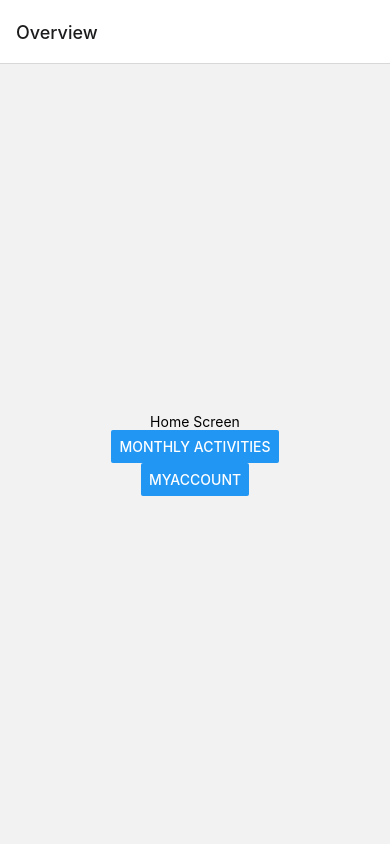
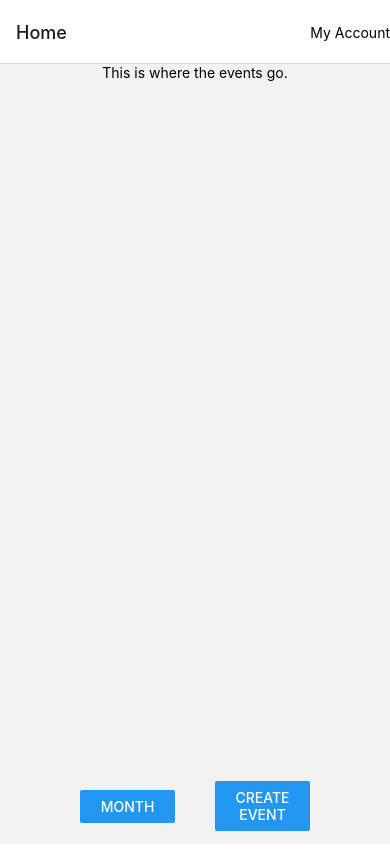
Before and after one commit to samuelth47/CalTrip-Client, a React Native app: screen /Home in a window 390 px wide. Built offline with nearby package versions, Linux system fonts and the light colour scheme.

Commit message:
recreated main page and create event

```diff
--- a/App.js
+++ b/App.js
@@ -5,8 +5,10 @@ import { createNativeStackNavigator } from '@react-navigation/native-stack';
 import { globalStyles } from './styles/global';
 import HomeScreen from "./screens/home";
 import MonthsScreen from "./screens/months";
-import account_page from "./screens/account";
 import Jan_month from "./screens/january";
+import Header from "./shared/header";
+import Account from './screens/account';
+import CreateEvent from './screens/create';
 
 function ski_trip({ navigation }) {
   return (
@@ -32,7 +34,7 @@ function Ride() {
 
 function Feb_month({ route, navigation }) {
   return (
-    <View style={{ flex: 1, alignItems: 'moz-left', justifyContent: 'moz-left' }}>
+    <View style={globalStyles.default}>
       <Text>February Activities</Text>
       <Button title="Go to Home" onPress={() => navigation.navigate('Home')} />
       <Button title="Go back" onPress={() => navigation.goBack()} />
@@ -42,7 +44,7 @@ function Feb_month({ route, navigation }) {
 
 function Mar_month({ route, navigation }) {
   return (
-    <View style={{ flex: 1, alignItems: 'moz-left', justifyContent: 'moz-left' }}>
+    <View style={globalStyles.default}>
       <Text>March Activities</Text>
       <Button title="Go to Home" onPress={() => navigation.navigate('Home')} />
       <Button title="Go back" onPress={() => navigation.goBack()} />
@@ -52,7 +54,7 @@ function Mar_month({ route, navigation }) {
 
 function Apr_month({ route, navigation }) {
   return (
-    <View style={{ flex: 1, alignItems: 'moz-left', justifyContent: 'moz-left' }}>
+    <View style={globalStyles.default}>
       <Text>April Activities</Text>
       <Button title="Go to Home" onPress={() => navigation.navigate('Home')} />
       <Button title="Go back" onPress={() => navigation.goBack()} />
@@ -62,7 +64,7 @@ function Apr_month({ route, navigation }) {
 
 function May_month({ route, navigation }) {
   return (
-    <View style={{ flex: 1, alignItems: 'moz-left', justifyContent: 'moz-left' }}>
+    <View style={globalStyles.default}>
       <Text>May Activities</Text>
       <Button title="Go to Home" onPress={() => navigation.navigate('Home')} />
       <Button title="Go back" onPress={() => navigation.goBack()} />
@@ -72,7 +74,7 @@ function May_month({ route, navigation }) {
 
 function Jun_month({ route, navigation }) {
   return (
-    <View style={{ flex: 1, alignItems: 'moz-left', justifyContent: 'moz-left' }}>
+    <View style={globalStyles.default}>
       <Text>June Activities</Text>
       <Button title="Go to Home" onPress={() => navigation.navigate('Home')} />
       <Button title="Go back" onPress={() => navigation.goBack()} />
@@ -82,7 +84,7 @@ function Jun_month({ route, navigation }) {
 
 function Jul_month({ route, navigation }) {
   return (
-    <View style={{ flex: 1, alignItems: 'moz-left', justifyContent: 'moz-left' }}>
+    <View style={globalStyles.default}>
       <Text>July Activities</Text>
       <Button title="Go to Home" onPress={() => navigation.navigate('Home')} />
       <Button title="Go back" onPress={() => navigation.goBack()} />
@@ -92,7 +94,7 @@ function Jul_month({ route, navigation }) {
 
 function Aug_month({ route, navigation }) {
   return (
-    <View style={{ flex: 1, alignItems: 'moz-left', justifyContent: 'moz-left' }}>
+    <View style={globalStyles.default}>
       <Text>August Activities</Text>
       <Button title="Go to Home" onPress={() => navigation.navigate('Home')} />
       <Button title="Go back" onPress={() => navigation.goBack()} />
@@ -102,7 +104,7 @@ function Aug_month({ route, navigation }) {
 
 function Sep_month({ route, navigation }) {
   return (
-    <View style={{ flex: 1, alignItems: 'moz-left', justifyContent: 'moz-left' }}>
+    <View style={globalStyles.default}>
       <Text>September Activities</Text>
       <Button title="Go to Home" onPress={() => navigation.navigate('Home')} />
       <Button title="Go back" onPress={() => navigation.goBack()} />
@@ -112,7 +114,7 @@ function Sep_month({ route, navigation }) {
 
 function Oct_month({ route, navigation }) {
   return (
-    <View style={{ flex: 1, alignItems: 'moz-left', justifyContent: 'moz-left' }}>
+    <View style={globalStyles.default}>
       <Text>October Activities</Text>
       <Button title="Go to Home" onPress={() => navigation.navigate('Home')} />
       <Button title="Go back" onPress={() => navigation.goBack()} />
@@ -122,7 +124,7 @@ function Oct_month({ route, navigation }) {
 
 function Nov_month({ route, navigation }) {
   return (
-    <View style={{ flex: 1, alignItems: 'moz-left', justifyContent: 'moz-left' }}>
+    <View style={globalStyles.default}>
       <Text>November Activities</Text>
       <Button title="Go to Home" onPress={() => navigation.navigate('Home')} />
       <Button title="Go back" onPress={() => navigation.goBack()} />
@@ -132,7 +134,7 @@ function Nov_month({ route, navigation }) {
 
 function Dec_month({ route, navigation }) {
   return (
-    <View style={{ flex: 1, alignItems: 'moz-left', justifyContent: 'moz-left' }}>
+    <View style={globalStyles.default}>
       <Text>December Activities</Text>
       <Button title="Go to Home" onPress={() => navigation.navigate('Home')} />
       <Button title="Go back" onPress={() => navigation.goBack()} />
@@ -144,7 +146,7 @@ function ActivitiesScreen({ route, navigation }) {
   /* 2. Get the param */
   // const { itemId, otherParam } = route.params;
   return (
-    <View style={{ flex: 1, alignItems: 'moz-left', justifyContent: 'moz-left' }}>
+    <View style={globalStyles.default}>
       <Text>Details Screen</Text>
       {/* <Text>itemId: {JSON.stringify(itemId)}</Text>
       <Text>otherParam: {JSON.stringify(otherParam)}</Text>
@@ -168,9 +170,16 @@ export default function App() {
   return (
     <NavigationContainer>
       <Stack.Navigator initialRouteName="Home">
-      <Stack.Screen name="Home" component={HomeScreen} options={{ title: 'Overview' }} />
+      <Stack.Screen name="Home" component={HomeScreen} options={{ title: 'Overview' }, ({ navigation }) => ({ headerRight: () => (
+        <Header navigation={navigation}/>
+    )
+})
+} />
       {/* <Stack.Screen name="Home"> {props => <HomeScreen {...props} extraData={someData} />} </Stack.Screen> */}
-      <Stack.Screen name="Monthly Activities" component={MonthsScreen} />
+      <Stack.Screen name="My Account" component={Account} />
+      <Stack.Screen name="Create Event" component={CreateEvent} />
+
+      <Stack.Screen name="Month" component={MonthsScreen} />
       <Stack.Screen name="Listed Activities" component={ActivitiesScreen} />
       <Stack.Screen name="January Activities" component={Jan_month} />
       <Stack.Screen name="Skiing Trip" component={ski_trip} />
--- a/screens/account.js
+++ b/screens/account.js
@@ -1,15 +1,16 @@
 import React from 'react';
-import { View, Button } from 'react-native';
+import { View, Button, Text } from 'react-native';
 import { globalStyles } from '../styles/global';
 
-export default function account_page({ route, navigation }) {
+export default function Account({ route, navigation }) {
     /* 2. Get the param */
-    const { itemId, otherParam } = route.params;
+    // const { itemId, otherParam } = route.params;
     return (
-      <View style={globalStyles.default}>
-        <Button title="Profile" onPress={() => navigation.navigate('January Activities')} />
+      <View style={globalStyles.account}>
+        {/* <Button title="Profile" onPress={() => navigation.navigate('January Activities')} />
         <Button title="History" onPress={() => navigation.navigate('February Activities')} />
-        <Button title="Help" onPress={() => navigation.navigate('March Activities')} />
+        <Button title="Help" onPress={() => navigation.navigate('March Activities')} /> */}
+        <Text>This is about my Account.</Text>
       </View>
     );
   }
--- /dev/null
+++ b/screens/create.js
@@ -0,0 +1,11 @@
+import React from 'react';
+import {View, Text } from 'react-native';
+import { globalStyles } from '../styles/global';
+
+export default function CreateEvent() {
+    return (
+        <View style={globalStyles.default}>
+            <Text>This is where we will create your fun events!</Text>
+        </View>
+    )
+}
--- a/screens/home.js
+++ b/screens/home.js
@@ -1,41 +1,31 @@
 import React, { useState } from 'react';
-import { View, Text, Button } from 'react-native';
+import { View, Text, Button, TouchableOpacity } from 'react-native';
 import { globalStyles } from '../styles/global';
 
 export default function HomeScreen({ navigation }) {
     return (
-      <View style={{ flex: 1, alignItems: 'center', justifyContent: 'center' }}>
-        <Text>Home Screen</Text>
+      <View style= {globalStyles.default}>
+        <Text>This is where the events go.</Text>
+        <View style = {{flexDirection: 'row'}}>
+        <View style={globalStyles.buttonv}>
           <Button
-          title="Monthly Activities"
+            title="Month"
             onPress={() => {
-            /* 1. Navigate to the Details route with params */
-            navigation.navigate('Monthly Activities', {
-              itemId: 86,
-              otherParam: 'input anything here',
-            });
+              //  1. Navigate to the Details route with params
+              navigation.navigate('Month', {});
             }}
         />
-
-        <Button style={{ flex: 1, alignItems: 'moz-right', justifyContent: 'moz-right' }}
-          title="MyAccount"
+        </View>
+        <View style={globalStyles.buttonv}>
+          <Button
+            title="Create Event"
             onPress={() => {
-            /* 1. Navigate to the My Account route with params */
-            navigation.navigate('Account');
+              //  1. Navigate to the Details route with params
+              navigation.navigate('Create Event', {});
             }}
           />
-
-        {/* <Button
-          title="Listed Activities"
-          onPress={() => { */}
-          {/* /* 1. Navigate to the Details route with params */}
-              {/* navigation.navigate('Listed Activities', {
-              itemId: 86,
-              otherParam: 'input anything here',
-            });
-          }}
-        /> */}
-
+        </View>
+      </View>
       </View>
     );
   }
--- /dev/null
+++ b/shared/header.js
@@ -0,0 +1,15 @@
+import React from 'react';
+import { TouchableOpacity, View, Text } from 'react-native';
+
+import { globalStyles } from '../styles/global';
+
+
+export default function Header({ navigation }) {
+    return (
+        <View>
+            <TouchableOpacity onPress={() => navigation.navigate('My Account')}>
+                <Text style={globalStyles.default}>My Account</Text>
+            </TouchableOpacity>
+        </View>
+    );
+};
--- a/styles/global.js
+++ b/styles/global.js
@@ -3,8 +3,26 @@ import {StyleSheet} from 'react-native';
 export const globalStyles = StyleSheet.create({
     default: {
         flex: 1,
-        alignItems: 'moz-left',
-        justifyContent: 'moz-left'
+        alignItems: 'center',
+        justifyContent: 'flex-start'
+    },
+    month: {
+      flex: 1,
+      alignItems: 'flex-start',
+      justifyContent: 'flex-end',
+    },
+    buttonv: {
+      padding: 20,
+      // paddingBottom: 10,
+      paddingTop: 700,
+      flex: 1,
+      // alignItems: 'flex-start',
+      justifyContent: 'center',
+      // width: '50%',
+    },
+    button: {
+      fontSize: 2,
+      justifyContent: 'flex-end',
     },
     container: {
       flex: 1,
@@ -16,7 +34,7 @@ export const globalStyles = StyleSheet.create({
       position: 'absolute',
       width: '100%',
       height: '30%',
-      alignItems: 'start',
+      alignItems: 'flex-start',
       top: 0,
     },
     eventTitle: {
@@ -40,4 +58,9 @@ export const globalStyles = StyleSheet.create({
         position: 'absolute',
         top: '50%',
     },
+    account: {
+      flex: 1,
+        alignItems: 'center',
+        justifyContent: 'flex-start'
+    },
   });
```
Also changed, not shown: 1 other file (tests, documents, lock files or other folders). Lines whose indentation alone changed are shown as unchanged.
